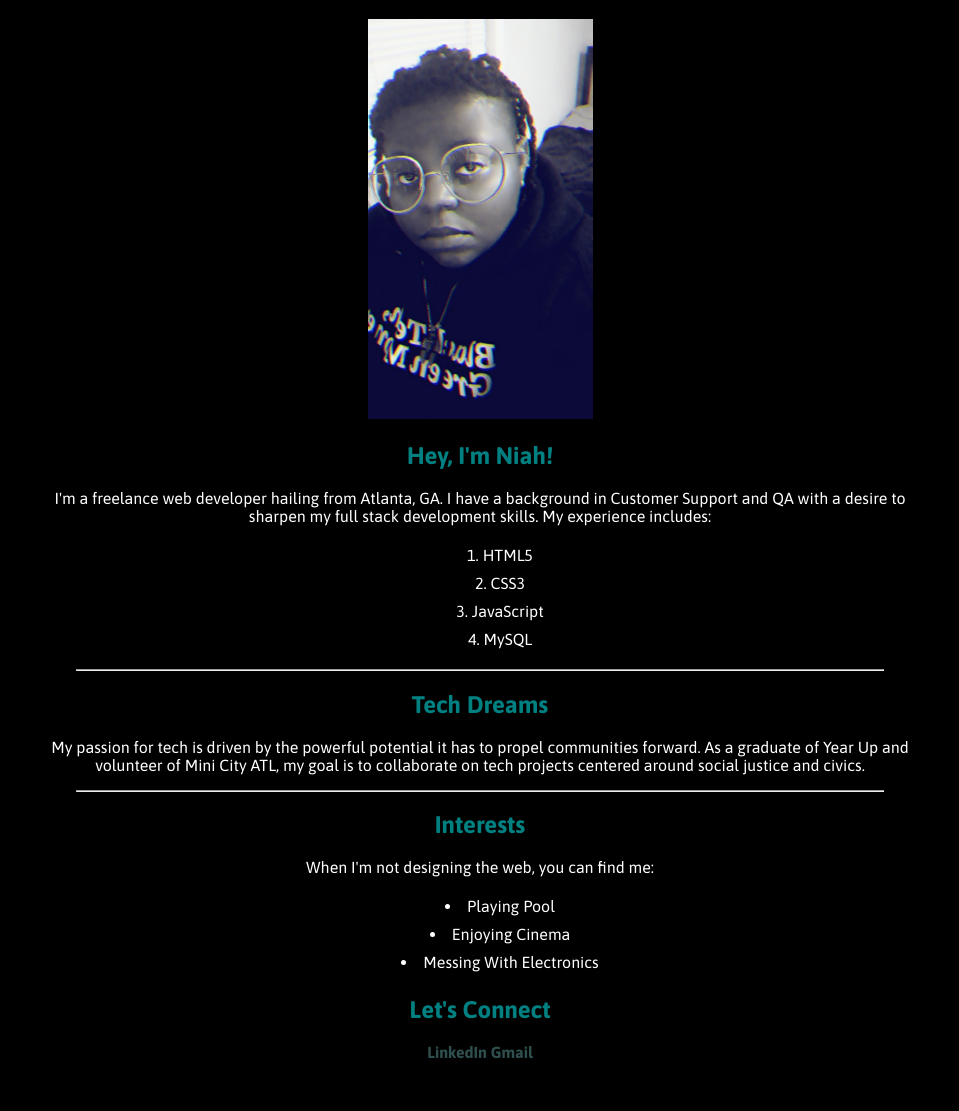
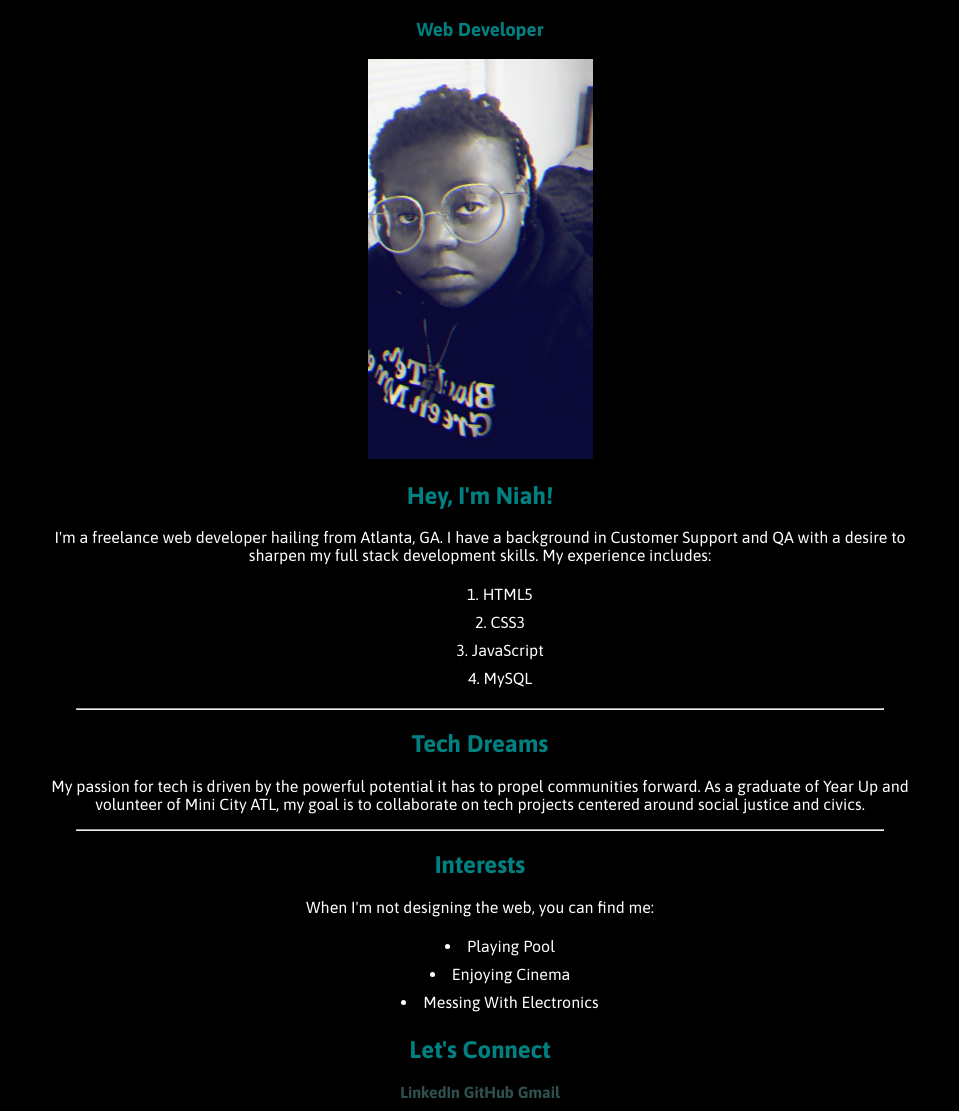
Before and after one commit to nabdevtech/thinkful-portfolio, a plain HTML site: page index.html in a window 1280 px wide. Shown: the part 79-1190 px from the top of the page, without its empty margins (160-1119 px from the left). Before the commit the page ends 1150 px from the top, so only its background shows below. Drawn offline with Linux system fonts and the light colour scheme.

Commit message:
Adding missing requirements-html

```diff
--- a/index.html
+++ b/index.html
@@ -21,6 +21,7 @@
     <!-- page title and logo -->
     <header>
       <h1>Niah Bonds</h1>
+      <h3>Web Developer</h3>
       <figure>
         <img src="img/niah.jpg" alt="Niah's Headshot" />
       </figure>
@@ -42,8 +43,11 @@
           </ol>
         </p>
       </section>
-      <hr />
-      <!-- technical background and goals -->
+
+
+    <hr />
+
+    <!-- technical background and goals -->
       <section id="about-me">
         <h2>Tech Dreams</h2>
         <p>
@@ -53,7 +57,9 @@
           around social justice and civics.
         </p>
       </section>
+
       <hr />
+
       <!--list of general interests -->
       <section id="hobbies">
         <h2>Interests</h2>
@@ -76,6 +82,7 @@
           target="_blank"
           >LinkedIn</a
         >
+        <a href="https://github.com/nabdevtech">GitHub</a>
         <a href="mailto:nabdevtech@gmail.com">Gmail</a>
       </section>
     </footer>
```
